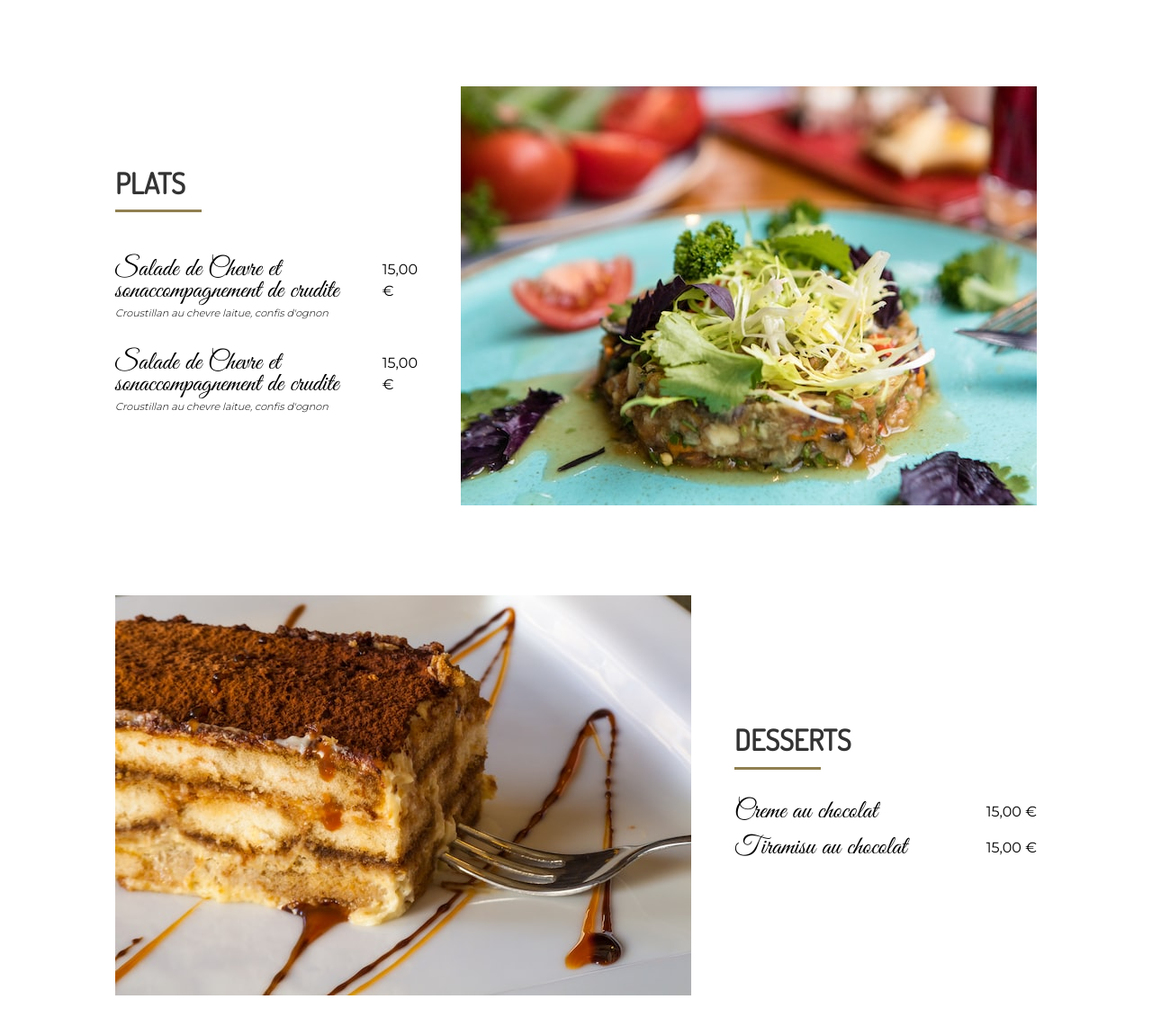
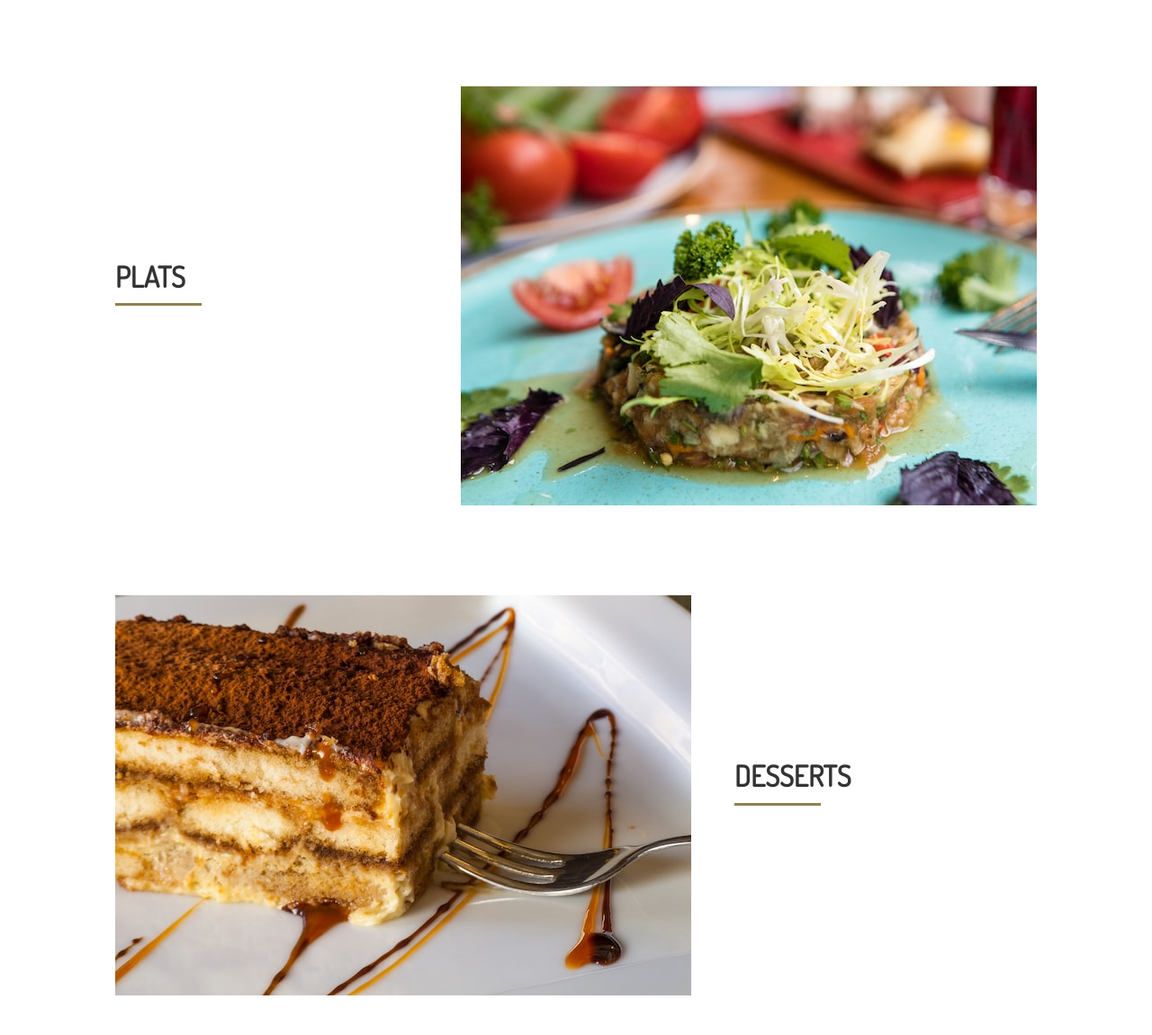
Before and after one commit to AubourgA/quai-antique, a Symfony app: template templates/meals/index.html.twig in a window 1280 px wide. Shown: the part 764-1915 px from the top of the page at 90% size. Run offline with Twig, Linux system fonts and the light colour scheme; the template is opened without the code that fills it, so the values that code supplies are empty; some libraries are stand-ins or nearby versions.

Commit message:
modify template meals with adding dynamic data

```diff
--- a/templates/meals/index.html.twig
+++ b/templates/meals/index.html.twig
@@ -48,20 +48,15 @@
                     <h2 class="second__title ">PLATS</h2>
 
                     <ul class="pad-y--small">
-                        <li class="item__wrapper pad-y--small">
-                            <div class="item__content">
-                                <p class="txt__menu ">Salade de Chevre et sonaccompagnement de crudite</p>
-                                <p class="item__text--italic">Croustillan au chevre laitue, confis d'ognon</p>
-                            </div>
-                            <p class="item__price">15,00 €</p>
+                      {% for meal in meals %}
+                            <li class="item__wrapper pad-y--small">
+                                <div class="item__content">
+                                    <p class="txt__menu">{{meal.title}}</p>
+                                    <p class="item__text--italic">{{meal.description}}</p>
+                                </div>
+                                <p class="item__price">{{meal.price}} €</p>
                         </li>
-                        <li class="item__wrapper pad-y--small">
-                             <div class="item__content">
-                                 <p class="txt__menu">Salade de Chevre et sonaccompagnement de crudite</p>
-                                <p class="item__text--italic">Croustillan au chevre laitue, confis d'ognon</p>
-                             </div>
-                             <p class="item__price">15,00 €</p>
-                        </li>
+                       {% endfor %}
                     </ul>
                 </div>
             </article>
@@ -75,19 +70,14 @@
                     <h2 class="second__title ">DESSERTS</h2>
 
                     <ul class="pad-y--small">
-                        <li class="item__wrapper ">
-
-                                <p class="txt__menu">Creme au chocolat</p>
+                        {% for dessert in desserts %}
+                            <li class="item__wrapper">
+                                  <p class="txt__menu">{{dessert.title}}</p>
 
 
-                            <p class="item__price">15,00 €</p>
-                        </li>
-                        <li class="item__wrapper pad-y--small">
-
-                            <p class="txt__menu">Tiramisu au chocolat</p>
-
-                            <p class="item__price">15,00 €</p>
-                        </li>
+                                 <p class="item__price">{{dessert.price}}</p>
+                             </li>
+                       {% endfor %}
                     </ul>
                 </div>
             </article>
```
Also changed, not shown: src/Controller/MealsController.php (+11 -3 lines).
